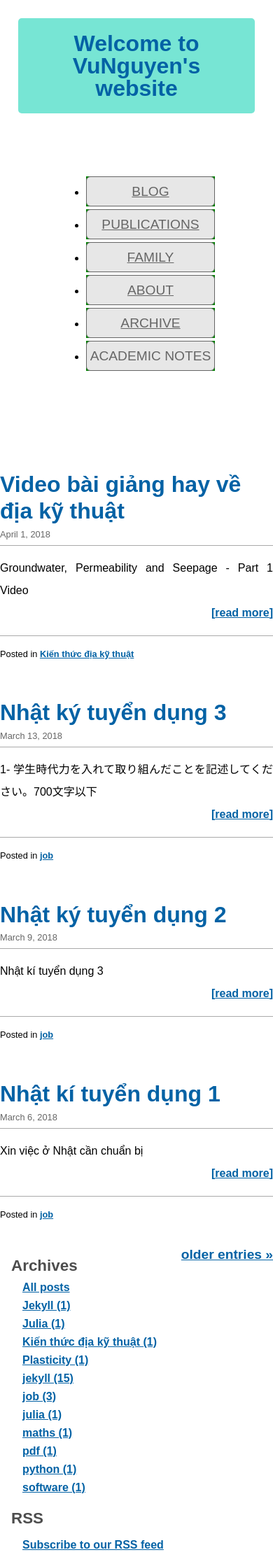
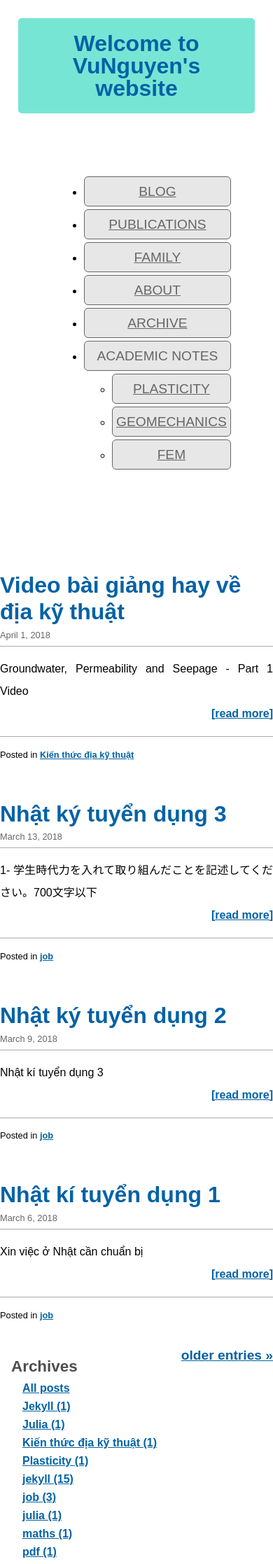
Before and after one commit to quangvunp/geomechanics, a Jekyll site: the page built from index.html, in a window 390 px wide. Shown: the top 2235 px of the page at 70% size. Built offline with Jekyll 4.4.1, drawn with Linux system fonts in a browser that asks for light colours; the list of posts is cut into pages by our own code.

Commit message:
Update main.css

```diff
--- a/css/main.css
+++ b/css/main.css
@@ -678,12 +678,12 @@
 }
 nav ul {
 	display: none;
-	text-align: center;
+	display: inline-block;
 }
 
 nav ul li {
 	text-align: center;
-	background: green;
+	background: none;
 }
 nav li {
 	background: #42659A;
```
